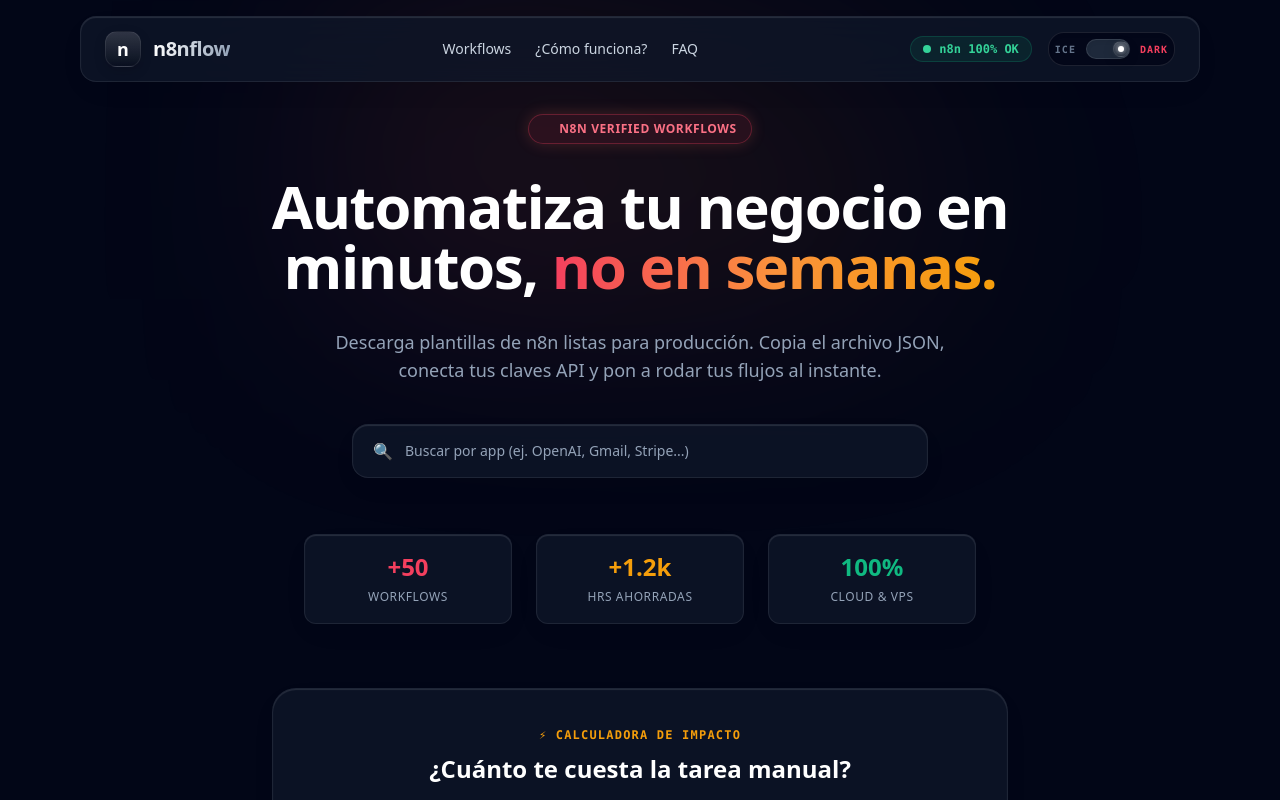
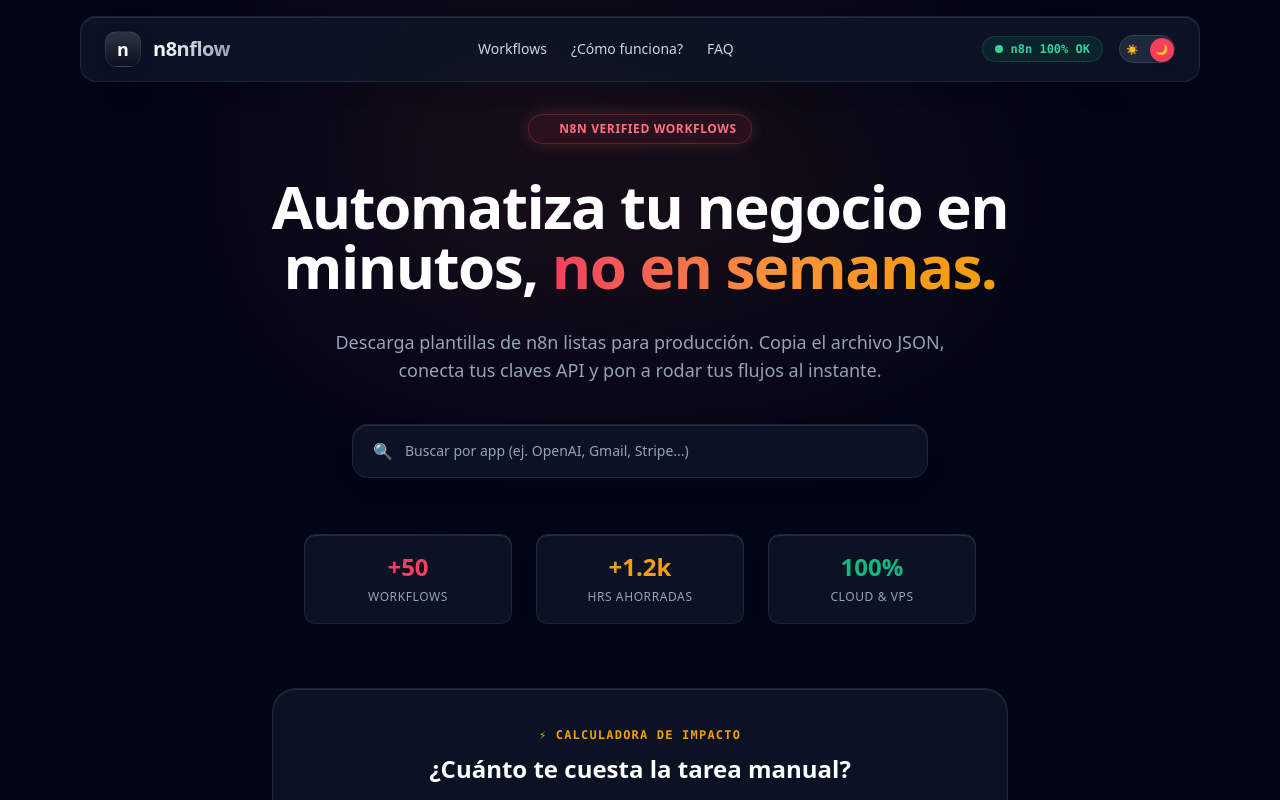
Before and after one commit to axiom-systemstech/n8nflow, a Next.js app: page / in a window 1280 px wide. Shown: the top 800 px of the page. Built offline with nearby package versions, Linux system fonts and the light colour scheme.

Commit message:
Refactor AudioThemeSwitch component for theme toggle

```diff
--- a/src/components/AudioThemeSwitch.tsx
+++ b/src/components/AudioThemeSwitch.tsx
@@ -6,39 +6,27 @@
   const [isDark, setIsDark] = useState(true);
 
   useEffect(() => {
+    const root = document.documentElement;
     if (isDark) {
-      document.documentElement.classList.add('dark');
+      root.classList.add('dark');
     } else {
-      document.documentElement.classList.remove('dark');
+      root.classList.remove('dark');
     }
   }, [isDark]);
 
   return (
-    <div className="flex items-center gap-2.5 bg-slate-900/80 dark:bg-slate-950/80 p-1.5 rounded-2xl border border-white/10 shadow-inner">
-      <span className={`text-[10px] font-mono font-bold tracking-widest transition-colors ${isDark ? 'text-slate-500' : 'text-sky-400 font-extrabold'}`}>
-        ICE
-      </span>
-
-      {/* Riel del Interruptor Basculante */}
     <button
       onClick={() => setIsDark(!isDark)}
-        className="relative w-11 h-5 bg-slate-800 rounded-full p-0.5 border border-white/10 shadow-inner flex items-center cursor-pointer transition-colors"
+      className="relative flex items-center justify-between w-14 h-7 p-1 rounded-full bg-slate-200 dark:bg-slate-800 border border-slate-300 dark:border-slate-700 shadow-inner transition-colors duration-300"
       aria-label="Toggle Theme"
     >
-        {/* Palanca/Knob de Cristal con Sombra 3D */}
+      <span className="text-[10px] z-10 pl-0.5">☀️</span>
+      <span className="text-[10px] z-10 pr-0.5">🌙</span>
       <div
-          className={`w-4 h-4 rounded-full skeuo-button transition-transform duration-300 flex items-center justify-center ${
-            isDark ? 'translate-x-6 bg-rose-500' : 'translate-x-0 bg-sky-400'
+        className={`absolute top-0.5 left-0.5 w-6 h-6 rounded-full bg-white dark:bg-rose-500 shadow-md transform transition-transform duration-300 ${
+          isDark ? 'translate-x-7' : 'translate-x-0'
         }`}
-        >
-          {/* Diodo Neón Encendido */}
-          <div className="w-1.5 h-1.5 rounded-full bg-white shadow-[0_0_6px_#fff]" />
-        </div>
+      />
     </button>
-
-      <span className={`text-[10px] font-mono font-bold tracking-widest transition-colors ${isDark ? 'text-rose-500 font-extrabold' : 'text-slate-500'}`}>
-        DARK
-      </span>
-    </div>
   );
 }
```
Lines whose indentation alone changed are shown as unchanged.
